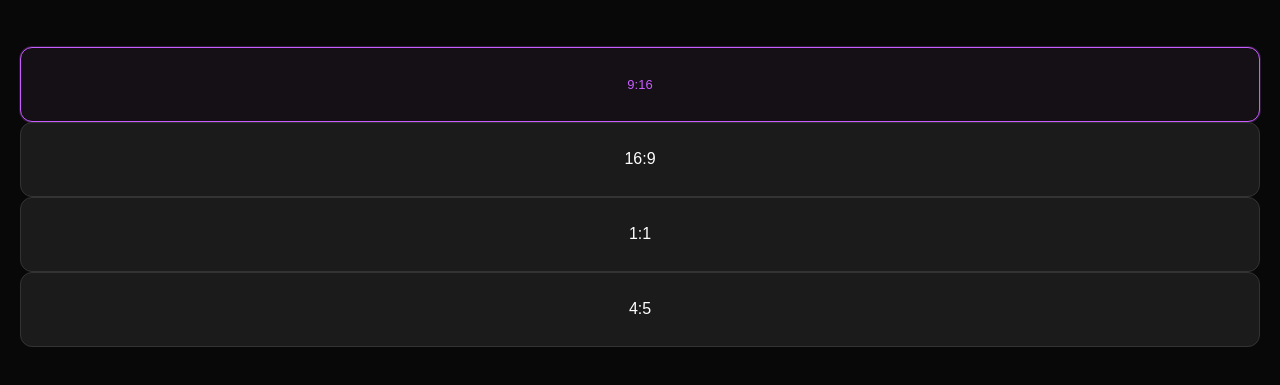
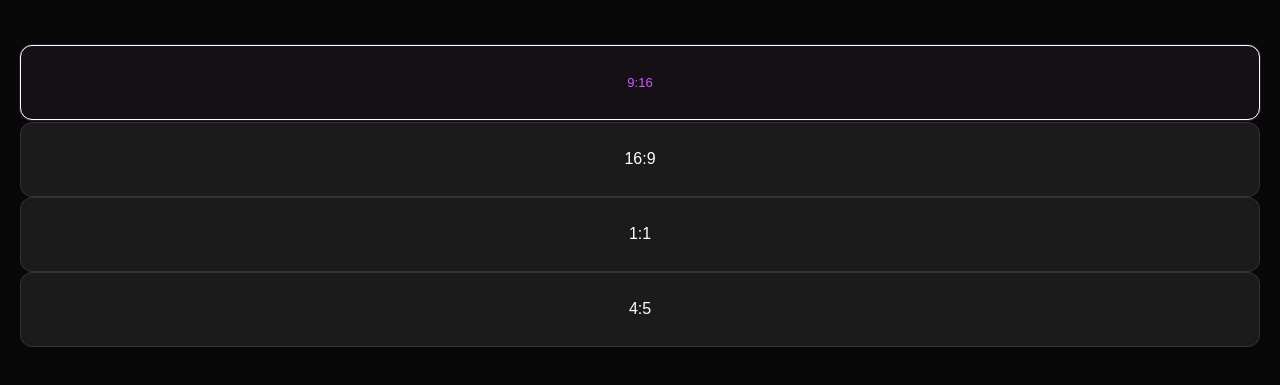
Before and after one commit to wac-me/video-editor, a plain HTML site: page ui-proto/index.html in a window 1280 px wide. Both pictures are taken after a click on the button "MAKE VIDEO". Shown: the part 63-448 px from the top of the page. Drawn offline with nearby package versions, Linux system fonts and the light colour scheme.

Commit message:
Update app.css

```diff
--- a/ui-proto/css/app.css
+++ b/ui-proto/css/app.css
@@ -382,7 +382,13 @@ stroke:var(--accent);
 
 }
 
+.tool-btn.active {
 
+    border:1px solid #fff;
+
+    transform:translateY(-2px);
+
+}
 
 
 
```
